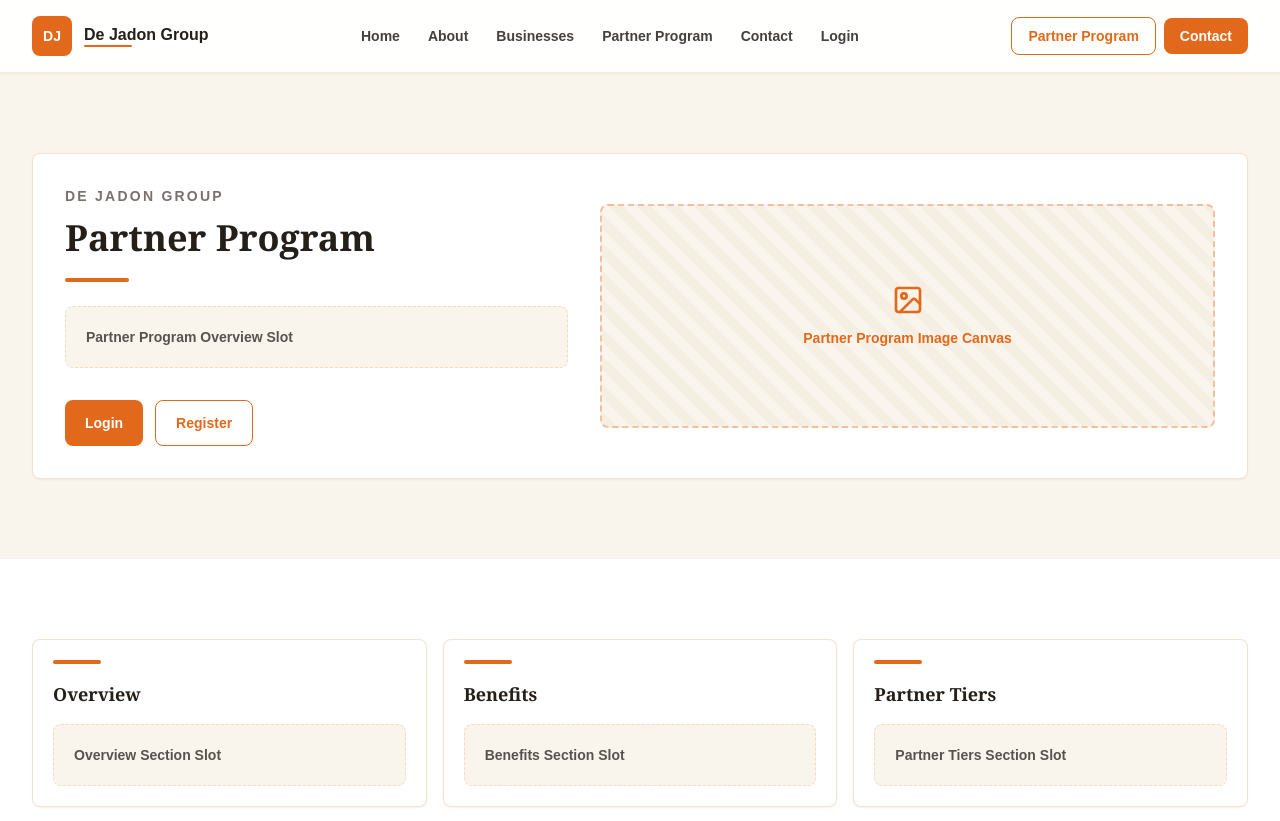
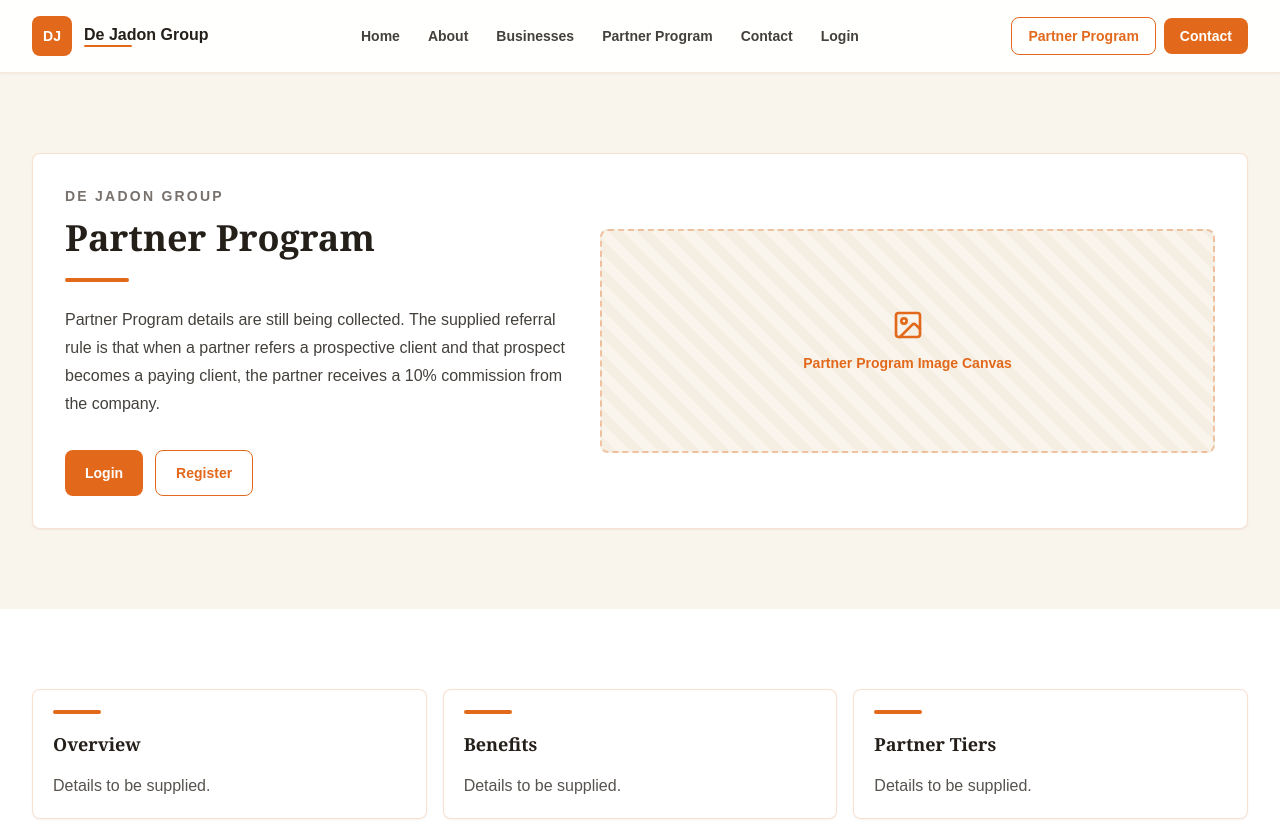
Before and after one commit to Emiloart/Dejadongroup, a Next.js app: page /partner-program in a window 1280 px wide. Shown: the top 821 px of the page. Built offline with nearby package versions, Linux system fonts and the light colour scheme.

Commit message:
content: add supplied Partner Program referral rule

```diff
--- a/src/app/partner-program/page.tsx
+++ b/src/app/partner-program/page.tsx
@@ -23,13 +23,17 @@
             </>
           }
         >
-          <ContentSlot label="Partner Program Overview Slot" />
+          <div className="max-w-3xl space-y-4 text-stone-700">
+            <p className="leading-7">Partner Program details are still being collected. The supplied referral rule is that when a partner refers a prospective client and that prospect becomes a paying client, the partner receives a 10% commission from the company.</p>
+          </div>
         </PageHero>
       </PageSection>
       <PageSection tinted>
         <div className="grid gap-4 sm:grid-cols-2 lg:grid-cols-3">
           {partnerProgramSections.map((section) => (
-            <InfoCard key={section} title={section} slotLabel={`${section} Section Slot`} />
+            <InfoCard key={section} title={section}>
+              {section === "Compensation" ? <p className="leading-6 text-stone-700">A partner receives a 10% commission when a referred prospect becomes a paying client.</p> : <p className="leading-6 text-stone-600">Details to be supplied.</p>}
+            </InfoCard>
           ))}
         </div>
       </PageSection>
```
